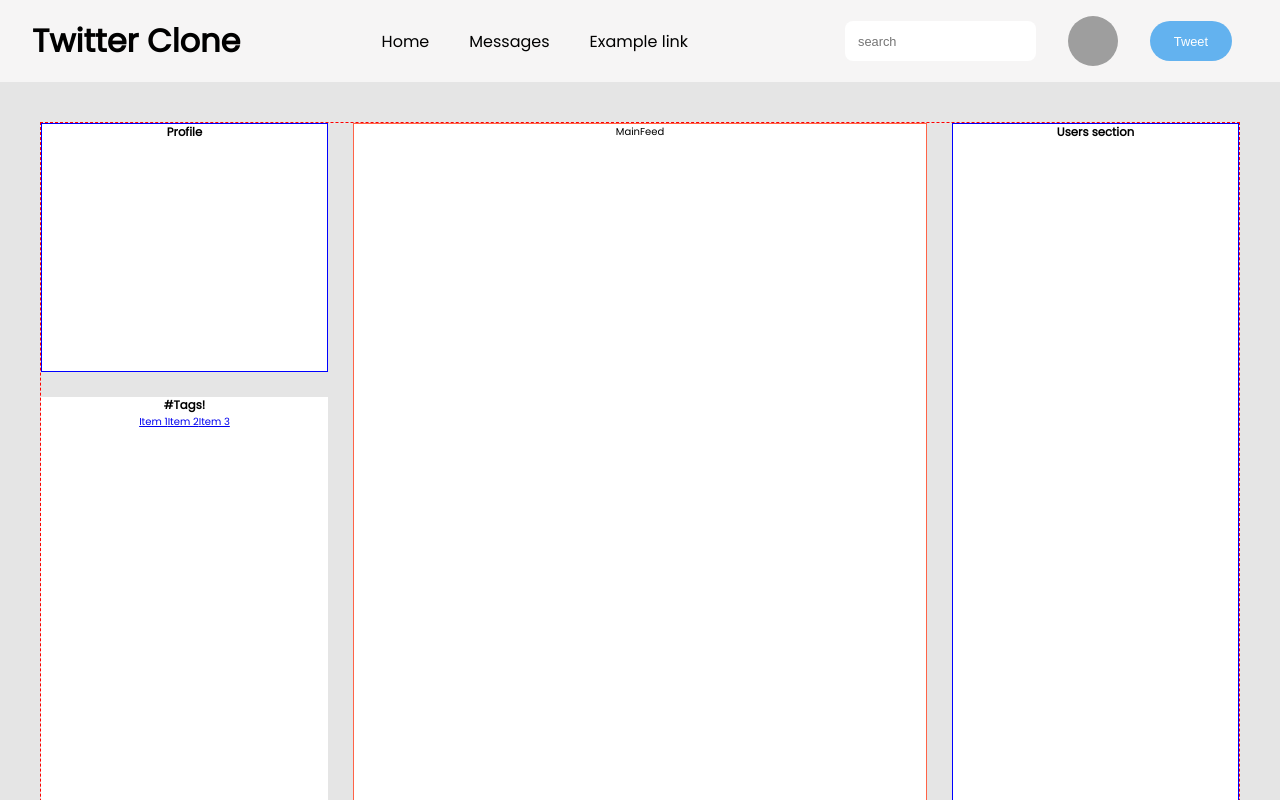
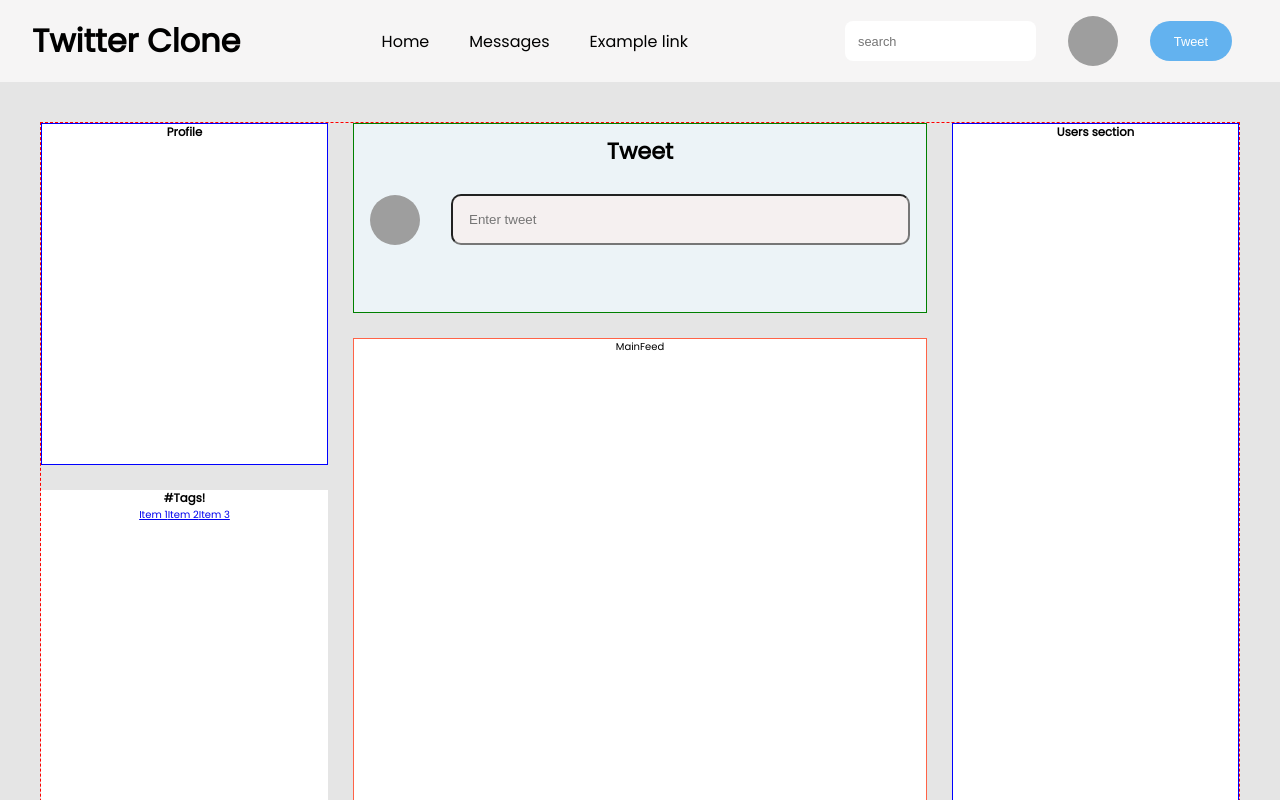
Before and after one commit to cbalic/twitter-clone, a React (Create React App) app in the folder client/: page / in a window 1280 px wide. Shown: the top 800 px of the page. Built offline with nearby package versions, Linux system fonts and the light colour scheme; grey boxes are pictures that could not be loaded.

Commit message:
basic styling for tweet component

```diff
--- a/client/src/components/App.js
+++ b/client/src/components/App.js
@@ -20,13 +20,12 @@ const App = () => {
     return (
         <div>
             <Navbar />
-
             <div className="grid-wrapper">
                 <Profile />
                 <MainFeed />
+                <Tweet />
                 <Sidebar />
                 <Users />
-
             </div>
         </div>
     )
--- a/client/src/components/MainFeed.js
+++ b/client/src/components/MainFeed.js
@@ -1,4 +1,5 @@
 import React from 'react';
+import Tweet from './Tweet';
 
 
 const MainFeed = () => {
--- a/client/src/components/Tweet.js
+++ b/client/src/components/Tweet.js
@@ -3,7 +3,11 @@ import React from 'react';
 const Tweet = () => {
     return (
         <div className="tweet">
-            Tweet
+            <h2>Tweet</h2>
+            <div className="tweet-box">
+                <img className="profile__image" src="https://i.pravatar.cc/50" />
+                <input type="text" placeholder="Enter tweet" />
+            </div>
         </div>
     );
 }
--- a/client/src/styles/main.css
+++ b/client/src/styles/main.css
@@ -18,6 +18,7 @@ body {
 
   /* set column widths  */
   grid-template-columns: 1fr 2fr 1fr;
+  /* grid-template-rows: auto; */
   border: 1px dashed red;
 
   /* Gap between each item in the grid */
--- a/client/src/styles/mainfeed.css
+++ b/client/src/styles/mainfeed.css
@@ -1,5 +1,6 @@
 .main-feed {
     background: white;
     border: 1px solid tomato;
-    grid-row: 1 / 10;
+    grid-row: 2 / 10;
+    /* grid-column:  /; */
 }
--- a/client/src/styles/tweet.css
+++ b/client/src/styles/tweet.css
@@ -1,4 +1,36 @@
 .tweet {
-    background: grey;
+    background: #ECF3F7;
     border: 1px solid green;
+    grid-column: 2/2;
+    grid-row: 1 / 2;
+
+
 }
+
+.tweet-box {
+    display: flex;
+    justify-content: center;
+    align-items: center;
+    padding: 1rem;
+    /* border: 1px solid black;  */
+
+}
+
+.tweet h2 {
+    font-size: 1.4rem;
+    padding: 10px 0;
+}
+
+.profile__image {
+    border-radius: 50%;
+    margin-right: auto;
+}
+
+.tweet input {
+    padding: 1rem;
+    width: 85%;
+    background: rgb(245, 240, 240);
+    color: rgb(0, 0, 0);
+    border-radius: 10px;
+    outline: none;
+}
```
